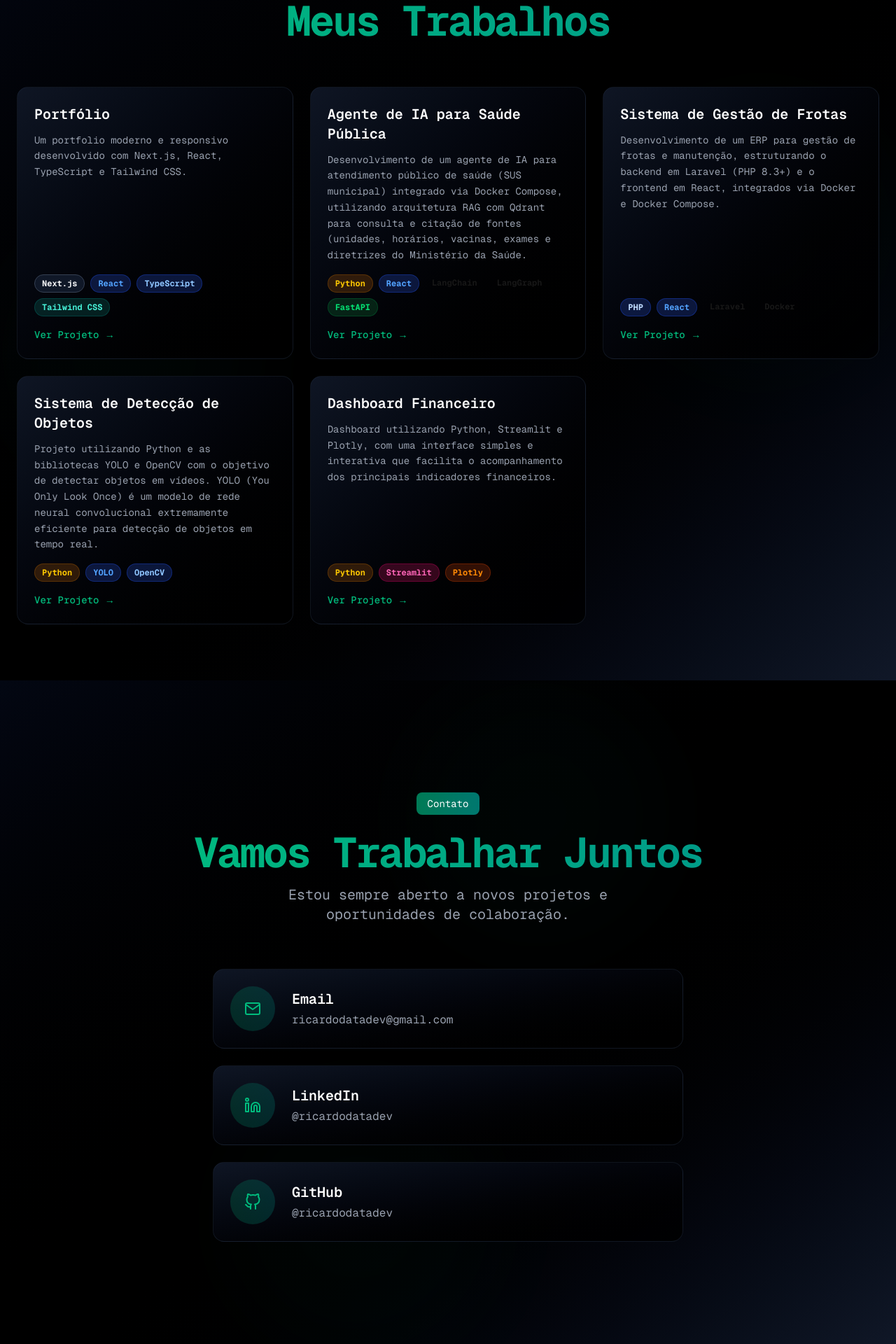
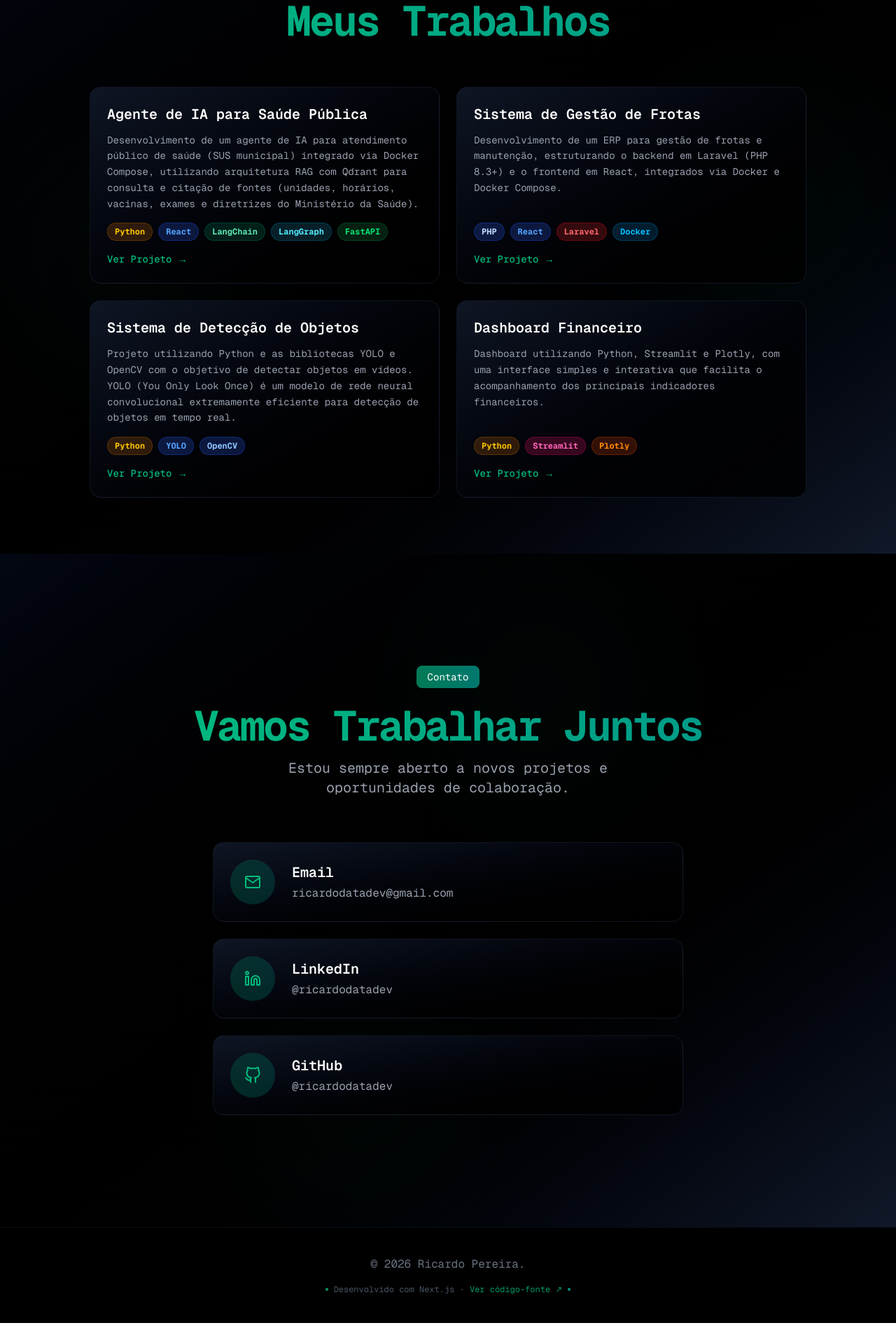
Before and after one commit to ricardodatadev/my-portfolio, a Next.js app: page / in a window 1280 px wide. Shown: the part 2460-4380 px from the top of the page at 70% size. After the commit the page ends 4350 px from the top, so only its background shows below. Built offline with nearby package versions, Linux system fonts and the light colour scheme.

Commit message:
feat (componentes): ajustando projetos e adicionando link do código-fonte no rodapé

```diff
--- a/app/components/Footer.tsx
+++ b/app/components/Footer.tsx
@@ -5,11 +5,19 @@ export default function Footer() {
     <footer className="w-full py-10 bg-black border-t border-gray-900/50">
       <div className="container px-4 md:px-6 mx-auto max-w-4xl">
         <div className="flex flex-col items-center justify-center space-y-4 text-center">
-          <p className="text-gray-500 font-mono">© 2025 Ricardo Pereira.</p>
+          <p className="text-gray-500 font-mono">© {new Date().getFullYear()} Ricardo Pereira.</p>
           <div className="flex gap-2 items-center">
             <span className="w-1 h-1 bg-emerald-600 rounded-full"></span>
             <span className="text-xs text-gray-600 font-mono">
-              Desenvolvido com Next.js
+              Desenvolvido com Next.js ·{" "}
+              <a
+                href="https://github.com/ricardodatadev/my-portfolio.git"
+                target="_blank"
+                rel="noopener noreferrer"
+                className="text-emerald-600 hover:text-emerald-400 transition-colors"
+              >
+                Ver código-fonte ↗
+              </a>
             </span>
             <span className="w-1 h-1 bg-teal-600 rounded-full"></span>
           </div>
--- a/app/components/Projects.tsx
+++ b/app/components/Projects.tsx
@@ -1,23 +1,15 @@
 export default function Projects() {
   const projects = [
     {
-      title: "Portfólio",
+      title: "Agente de IA para Saúde Pública",
       description:
-        "Um portfolio moderno e responsivo desenvolvido com Next.js, React, TypeScript e Tailwind CSS.",
-      technologies: ["Next.js", "React", "TypeScript", "Tailwind CSS"],
+        "Desenvolvimento de um agente de IA para atendimento público de saúde (SUS municipal) integrado via Docker Compose, utilizando arquitetura RAG com Qdrant para consulta e citação de fontes (unidades, horários, vacinas, exames e diretrizes do Ministério da Saúde).",
+      technologies: ["Python", "React", "LangChain", "LangGraph", "FastAPI"],
 
-      link: "https://github.com/ricardodatadev/my-portfolio.git",
+      link: "https://github.com/ricardodatadev/health-ai-agent.git",
     },
     {
-      title: "Agente de IA para Saúde Pública",
-      description:
-        "Desenvolvimento de um agente de IA para atendimento público de saúde (SUS municipal) integrado via Docker Compose, utilizando arquitetura RAG com Qdrant para consulta e citação de fontes (unidades, horários, vacinas, exames e diretrizes do Ministério da Saúde.",
-      technologies: ["Python", "React", "LangChain", "LangGraph", "FastAPI"],
-
-      link: "https://github.com/ricardodatadev/my-portfolio.git",
-    },
-    {
-      title: "Sistema de Gestão de Frotas ",
+      title: "Sistema de Gestão de Frotas",
       description:
         "Desenvolvimento de um ERP para gestão de frotas e manutenção, estruturando o backend em Laravel (PHP 8.3+) e o frontend em React, integrados via Docker e Docker Compose.",
       technologies: ["PHP", "React", "Laravel", "Docker"],
@@ -72,7 +64,14 @@ export default function Projects() {
     "D3.js": "bg-orange-900/40 text-orange-300 border border-orange-800/50",
     Python: "bg-yellow-900/40 text-yellow-400 border border-yellow-800/50",
     FastAPI: "bg-green-900/40 text-green-400 border border-green-800/50",
+    LangChain: "bg-emerald-900/40 text-emerald-300 border border-emerald-800/50",
+    LangGraph: "bg-cyan-900/40 text-cyan-300 border border-cyan-800/50",
+    Laravel: "bg-red-900/40 text-red-400 border border-red-800/50",
+    Docker: "bg-sky-900/40 text-sky-400 border border-sky-800/50",
   };
+
+  const defaultTechColor =
+    "bg-gray-800/40 text-gray-300 border border-gray-700/50";
 
   return (
     <section
@@ -96,8 +95,8 @@ export default function Projects() {
         </div>
 
         {/* Grid uniforme - todos os projetos com mesmo tamanho */}
-        <div className="max-w-7xl mx-auto">
-          <div className="grid md:grid-cols-2 lg:grid-cols-3 gap-6">
+        <div className="max-w-5xl mx-auto">
+          <div className="grid md:grid-cols-2 gap-6">
             {projects.map((project, index) => (
               <div
                 key={index}
@@ -113,7 +112,7 @@ export default function Projects() {
                   {project.technologies.map((tech) => (
                     <span
                       key={tech}
-                      className={`px-2.5 py-1 rounded-full text-xs font-bold ${techColors[tech]} font-mono`}
+                      className={`px-2.5 py-1 rounded-full text-xs font-bold ${techColors[tech] ?? defaultTechColor} font-mono`}
                     >
                       {tech}
                     </span>
--- a/app/page.tsx
+++ b/app/page.tsx
@@ -1,6 +1,6 @@
 "use client";
 
-import { useState } from "react";
+import { useCallback, useState } from "react";
 import Preloader from "./components/Preloader";
 import About from "./components/About";
 import Skills from "./components/Skills";
@@ -11,9 +11,9 @@ import Footer from "./components/Footer";
 export default function Home() {
   const [showContent, setShowContent] = useState(false);
 
-  const handleLoadComplete = () => {
+  const handleLoadComplete = useCallback(() => {
     setShowContent(true);
-  };
+  }, []);
 
   return (
     <>
```
Also changed, not shown: 2 other files (tests, documents, lock files or other folders).
